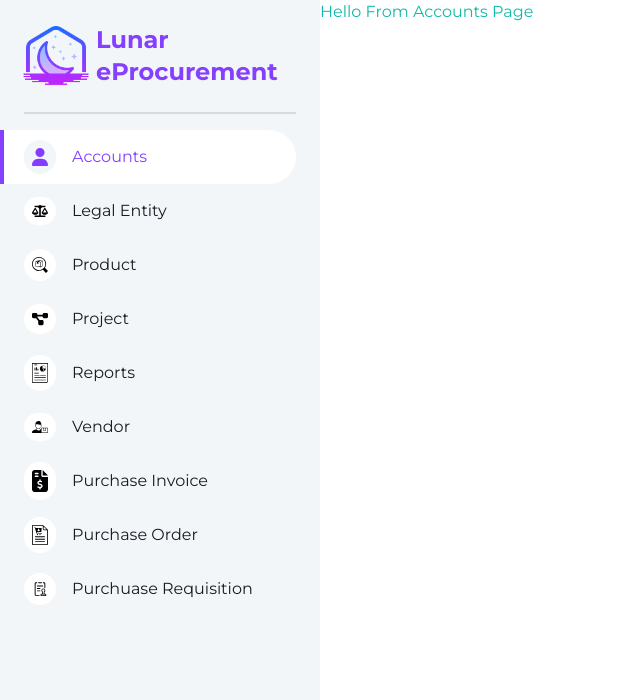
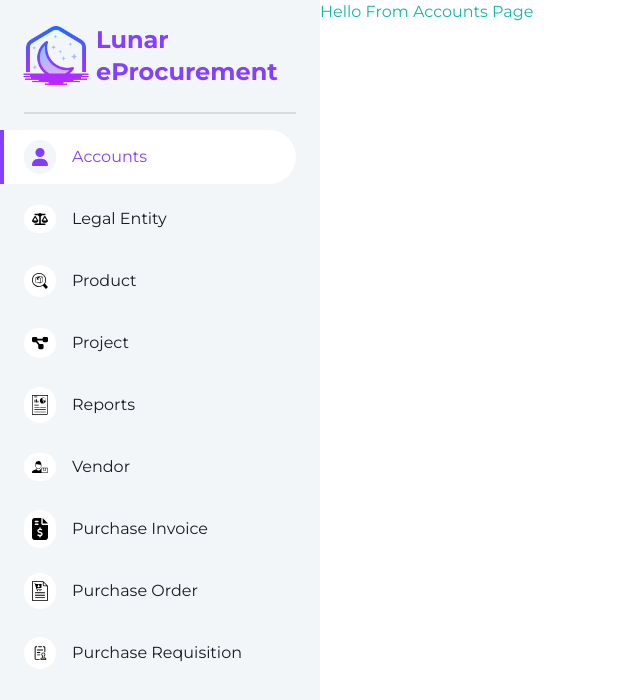
Before and after one commit to greyyT/luna-eprocurement-system-ui, a React (Create React App) app: page / in a window 1280 px wide. Shown: the top 700 px of the page, without its empty margins (0-640 px from the left). Built offline with nearby package versions, Linux system fonts and the light colour scheme.

Commit message:
dev: @greyyT - fix layout

```diff
--- a/src/components/Layout/DefaultLayout.js
+++ b/src/components/Layout/DefaultLayout.js
@@ -1,4 +1,4 @@
-import Sidebar from './Sidebar';
+import Sidebar from '../Sidebar';
 
 function DefaultLayout({ children }) {
   return (
--- a/src/components/Layout/Sidebar.js
+++ b/src/components/Sidebar.js
@@ -12,7 +12,7 @@ function Sidebar() {
         </div>
       </div>
       <div className="mx-6 line"></div>
-      <div className="flex flex-col pt-4">
+      <div className="flex flex-col gap-2 pt-4">
         {publicRoutes.map((route, index) => {
           return (
             <NavLink
--- a/src/routes/index.js
+++ b/src/routes/index.js
@@ -25,7 +25,7 @@ const publicRoutes = [
   {
     path: '/purchase-requisition',
     component: Requisition,
-    title: 'Purchuase Requisition',
+    title: 'Purchase Requisition',
     icon: '/images/icons/purchase-requisition.svg',
   },
 ];
```
